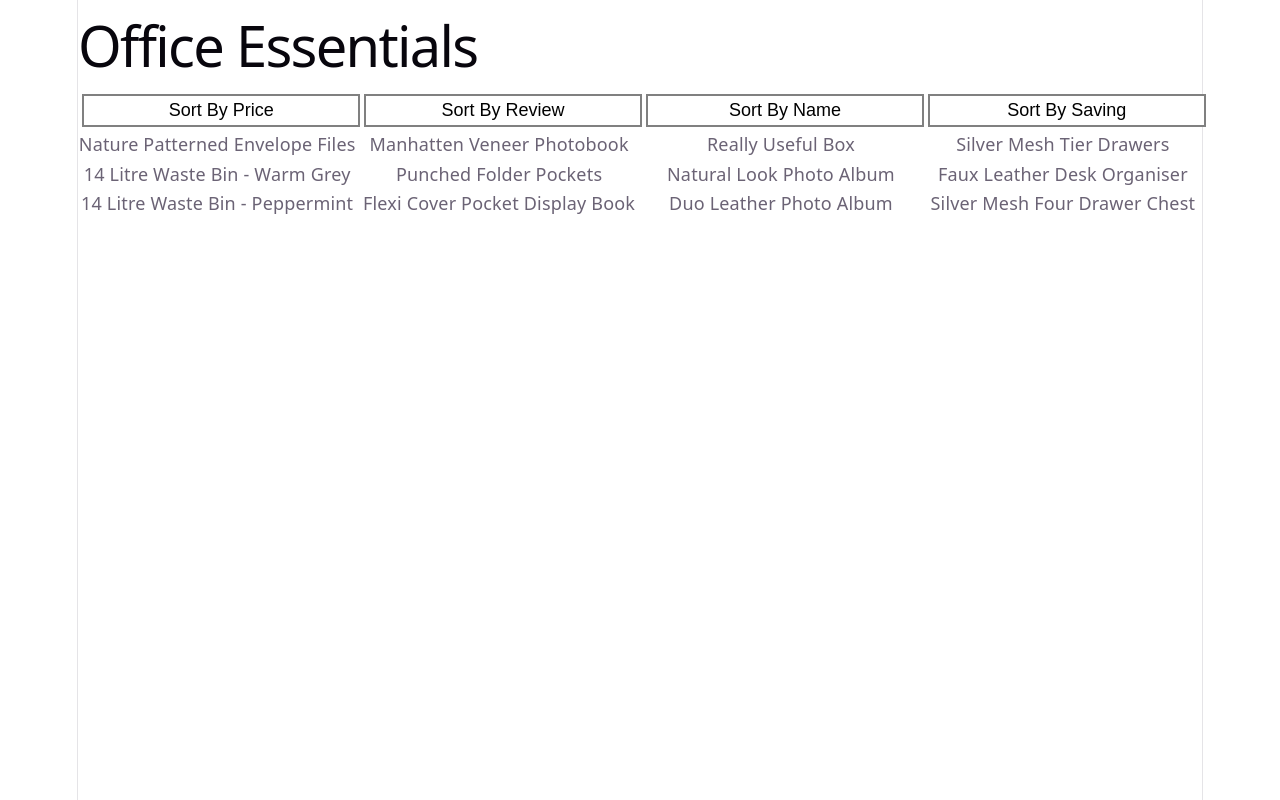
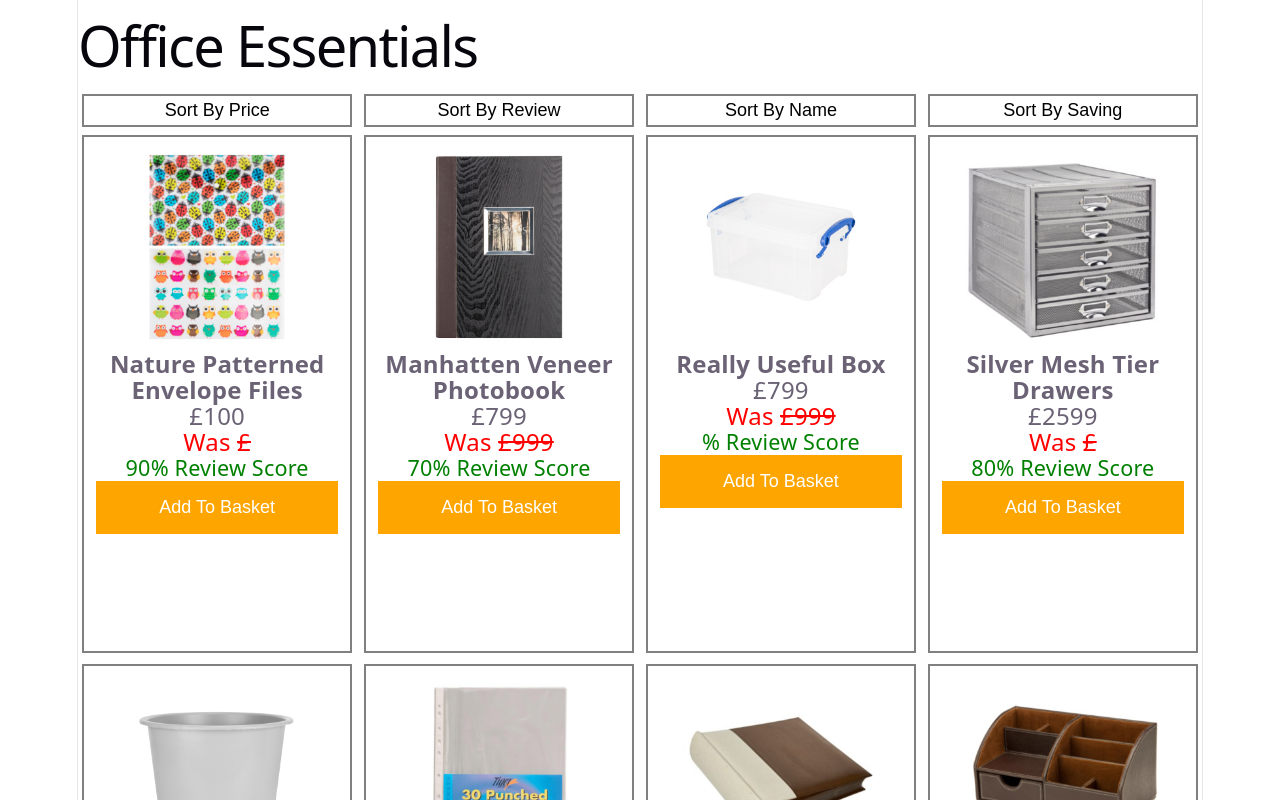
Before and after one commit to dom-elves/the-range-takehome-task, a React (Vite) app: page / in a window 1280 px wide. Shown: the top 800 px of the page. Built offline with nearby package versions, Linux system fonts and the light colour scheme.

Commit message:
basic product component, currently unfinished

```diff
--- /dev/null
+++ b/src/Product.css
@@ -0,0 +1,50 @@
+.basket-button {
+    background-color: orange;
+    color: white;
+    padding: 16px;
+    font-size: large;
+    border: none;
+    width: 100%;
+}
+
+.product-card {
+  flex: 1 0 47%;
+  border: 2px solid grey;
+  margin: 4px;
+  padding: 12px;
+
+  img {
+    height:40%;
+  }
+
+  .product-info {
+    display: flex;
+    flex-direction: column;
+    flex: 1 0 21%;
+
+    .product-name {
+        font-weight: 700;
+        font-size: x-large;
+    }
+
+    .product-price {
+        font-weight: 400;
+        font-size: x-large;
+    }
+
+    .product-was-price {
+        color:red;
+        font-size: x-large;
+
+        span {
+            text-decoration: line-through;
+        }
+    }
+
+    .product-reviews {
+        color: green;
+        font-weight: 400;
+        font-size: larger;
+    }
+  }
+}
--- a/src/Product.tsx
+++ b/src/Product.tsx
@@ -1,6 +1,19 @@
+import './Product.css'
+
 function Product({product}) {
     return (
-        <p>{product.name}</p>
+        <div className="grid-item product-card">
+            <img src={`/product-images/${product.img}.jpg`} />
+            <div className="product-info">
+                <p className="product-name">{product.name}</p>
+                <p className="product-price">£{product.price}</p>
+                <p className="product-was-price">
+                    Was <span>£{product.was_price}</span>
+                </p>
+                <p className="product-reviews">{product.reviews}% Review Score</p>
+                <button className="basket-button">Add To Basket</button>
+            </div>
+        </div>
     )
 }
 
--- a/src/index.css
+++ b/src/index.css
@@ -109,23 +109,3 @@ code {
   padding: 4px 8px;
   background: var(--code-bg);
 }
-
-/** task specific classes */
-.title {
-  text-align: left;
-  font-weight: 400;
-}
-
-.filter-container {
-  display: flex;
-
-}
-
-.filter {
-  width: 100%;
-  margin: 0px 4px 0px 4px;
-  padding: 4px;
-  background-color: white;
-  border: 2px solid grey;
-  font-size: large;
-}
```
